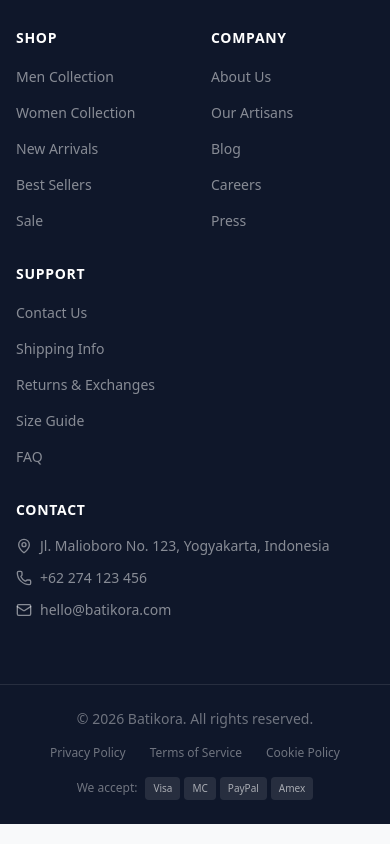
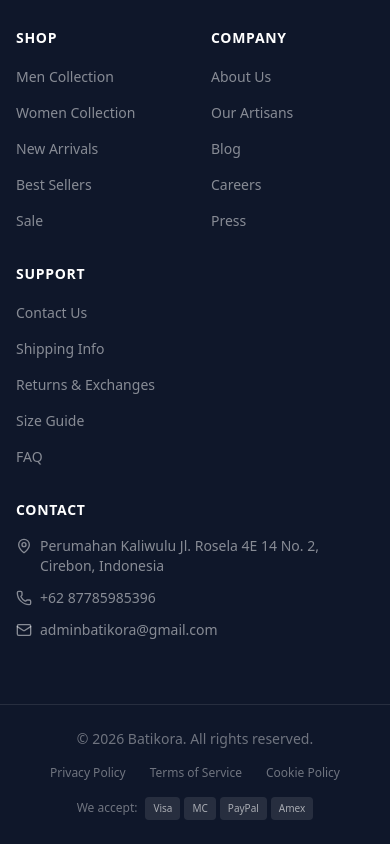
Before and after one commit to adminbatikora-hash/batik-heritage-global, a Next.js app: page / in a window 390 px wide. Shown: the part 8024-8868 px from the top of the page. Built offline with nearby package versions, Linux system fonts and the light colour scheme; no server answers; the database is empty; a web font is replaced by a local one.

Commit message:
fix: update store address, phone, and email to real info

```diff
--- a/prisma/seed.ts
+++ b/prisma/seed.ts
@@ -17,7 +17,7 @@ async function main() {
       email: "admin@batikora.com",
       password: adminPassword,
       role: "ADMIN",
-      phone: "+62 274 123 456",
+      phone: "+62 87785985396",
     },
   });
   console.log("✅ Admin user created:", admin.email);
@@ -395,9 +395,9 @@ async function main() {
   // ==================== SITE SETTINGS ====================
   const settings = [
     { key: "store_name", value: "Batikora" },
-    { key: "store_email", value: "hello@batikora.com" },
-    { key: "store_phone", value: "+62 274 123 456" },
-    { key: "store_address", value: "Jl. Malioboro No. 123, Yogyakarta, Indonesia 55271" },
+    { key: "store_email", value: "adminbatikora@gmail.com" },
+    { key: "store_phone", value: "+62 87785985396" },
+    { key: "store_address", value: "Perumahan Kaliwulu Jl. Rosela 4E 14 No. 2, Cirebon, Indonesia" },
     { key: "store_currency", value: "USD" },
     { key: "free_shipping_threshold", value: "150" },
     { key: "tax_rate", value: "0" },
--- a/src/components/contact/ContactForm.tsx
+++ b/src/components/contact/ContactForm.tsx
@@ -7,17 +7,17 @@ const contactInfo = [
   {
     icon: MapPin,
     title: "Visit Us",
-    details: ["Jl. Malioboro No. 123", "Yogyakarta, Indonesia 55271"],
+    details: ["Perumahan Kaliwulu Jl. Rosela 4E 14 No. 2", "Cirebon, Indonesia"],
   },
   {
     icon: Phone,
     title: "Call Us",
-    details: ["+62 274 123 456", "+1 (800) BATIKORA"],
+    details: ["+62 87785985396"],
   },
   {
     icon: Mail,
     title: "Email Us",
-    details: ["hello@batikora.com", "support@batikora.com"],
+    details: ["adminbatikora@gmail.com"],
   },
   {
     icon: Clock,
--- a/src/components/layout/Footer.tsx
+++ b/src/components/layout/Footer.tsx
@@ -185,15 +185,15 @@ export default function Footer() {
             <ul className="space-y-3">
               <li className="flex items-start gap-2 text-sm text-white/50">
                 <MapPin className="w-4 h-4 mt-0.5 flex-shrink-0" />
-                <span>Jl. Malioboro No. 123, Yogyakarta, Indonesia</span>
+                <span>Perumahan Kaliwulu Jl. Rosela 4E 14 No. 2, Cirebon, Indonesia</span>
               </li>
               <li className="flex items-center gap-2 text-sm text-white/50">
                 <Phone className="w-4 h-4 flex-shrink-0" />
-                <span>+62 274 123 456</span>
+                <span>+62 87785985396</span>
               </li>
               <li className="flex items-center gap-2 text-sm text-white/50">
                 <Mail className="w-4 h-4 flex-shrink-0" />
-                <span>hello@batikora.com</span>
+                <span>adminbatikora@gmail.com</span>
               </li>
             </ul>
           </div>
--- a/src/lib/chat/ai-knowledge.ts
+++ b/src/lib/chat/ai-knowledge.ts
@@ -52,9 +52,9 @@ const KNOWLEDGE_BASE = {
     name: "Batikora",
     founded: "2009",
     mission: "Bringing authentic Indonesian Batik to the world while empowering artisan communities",
-    location: "Jl. Malioboro No. 123, Yogyakarta, Indonesia",
-    email: "hello@batikora.com",
-    phone: "+62 274 123 456",
+    location: "Perumahan Kaliwulu Jl. Rosela 4E 14 No. 2, Cirebon, Indonesia",
+    email: "adminbatikora@gmail.com",
+    phone: "+62 87785985396",
     hours: "Mon-Fri 9AM-6PM WIB, Sat 9AM-3PM WIB",
   },
 };
```
